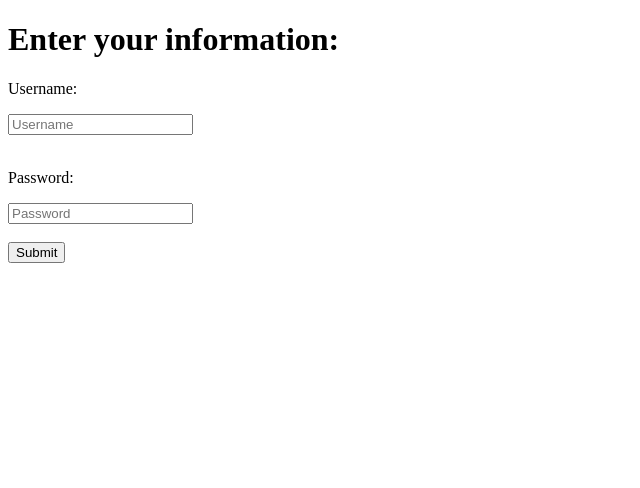
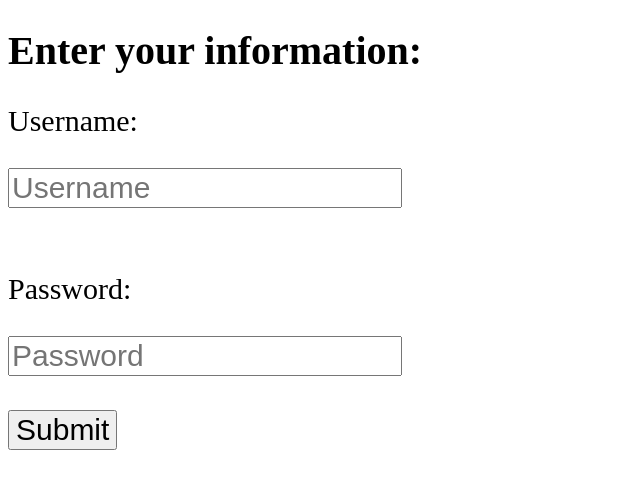
Before and after one commit to pritamASC21/userInput_project, a plain HTML site: page index.html in a window 1280 px wide. Shown: the whole page, without its empty margins (0-640 px from the left). Drawn offline with Linux system fonts and the light colour scheme.

Commit message:
final commit

```diff
--- a/index.html
+++ b/index.html
@@ -4,7 +4,7 @@
     <meta charset="UTF-8">
     <meta http-equiv="X-UA-Compatible" content="IE=edge">
     <meta name="viewport" content="width=device-width, initial-scale=1.0">
-    <title>Document</title>
+    <title>User Input Project!</title>
 
     <!-- Use link:css -->
     <link rel="stylesheet" href="style.css">
--- a/style.css
+++ b/style.css
@@ -10,3 +10,11 @@
 #error {
     color: red;
 }
+
+h1 {
+    font-size: 40px;
+}
+
+form, input, button {
+    font-size: 30px;
+}
```
Also changed, not shown: 1 other file.
